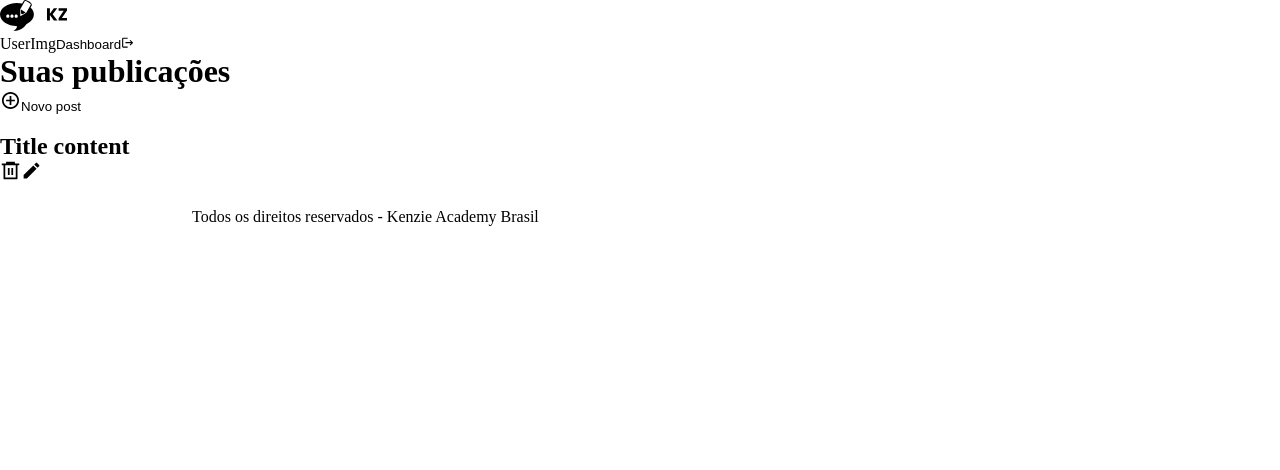
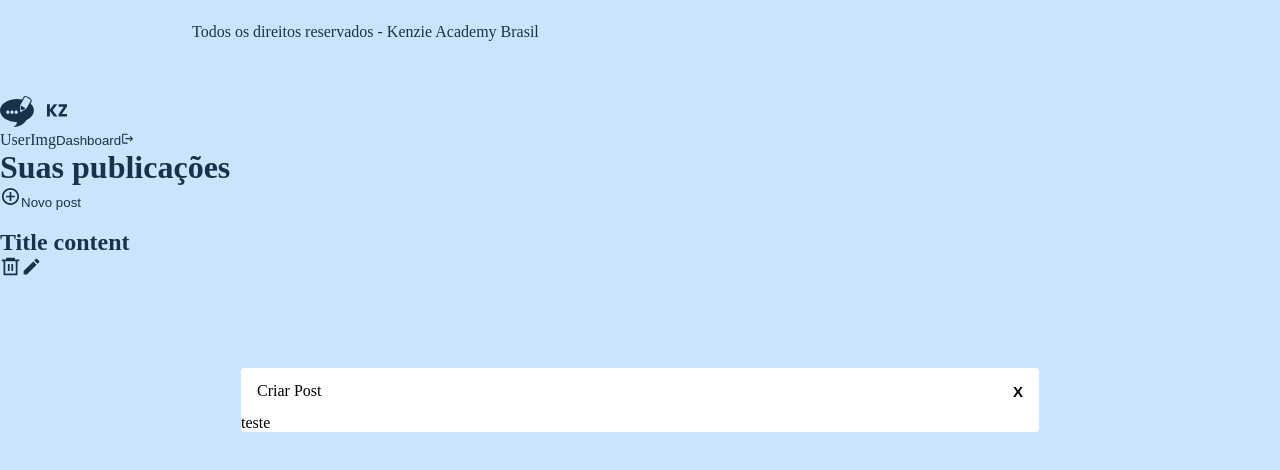
Before and after one commit to Kenzie-Academy-Brasil-Developers/kenzie-feed-entrega-grupo-4, a React (Vite) app: page /dashboard in a window 1280 px wide. Both pictures are taken after a click on the button "Novo post". Shown: the top 470 px of the page. Built offline with nearby package versions, Linux system fonts and the light colour scheme; no server answers.

Commit message:
feate: create modal component and import to dashboard page

```diff
--- /dev/null
+++ b/src/components/Modal/ModalNewPost/index.jsx
@@ -0,0 +1,57 @@
+import { useContext, useEffect, useRef } from "react";
+import { PostsContext } from "../../../providers/PostsContext";
+import styles from "./style.module.scss";
+
+export const ModalNewPost = ({ children }) => {
+  const { setIsOpenModalNewPost } = useContext(PostsContext);
+
+  const modalNewPostRef = useRef(null);
+
+  useEffect(() => {
+    const handleOutClick = (event) => {
+      if (!modalNewPostRef.current?.contains(event.target)) {
+        setIsOpenModalNewPost(false);
+      }
+    };
+
+    window.addEventListener("mousedown", handleOutClick);
+
+    return () => {
+      window.removeEventListener("mousedown", handleOutClick);
+    };
+  }, []);
+
+  const buttonRef = useRef(null);
+
+  useEffect(() => {
+    const handleKeyDown = (event) => {
+      if (event.key === "Escape") {
+        buttonRef.current?.click();
+      }
+    };
+
+    window.addEventListener("keydown", handleKeyDown);
+
+    return () => {
+      window.removeEventListener("keydown", handleKeyDown);
+    };
+  }, []);
+
+  return (
+    <div role="dialog" className={styles.modalOverlay}>
+      <div ref={modalNewPostRef} className={styles.modalBox}>
+        <div className={styles.modalHeader}>
+          <p className="">Criar Post</p>
+          <button
+            ref={buttonRef}
+            className={styles.closeButton}
+            onClick={() => setIsOpenModalNewPost(false)}
+          >
+            X
+          </button>
+        </div>
+        {children}
+      </div>
+    </div>
+  );
+};
--- /dev/null
+++ b/src/components/Modal/ModalNewPost/style.module.scss
@@ -0,0 +1,41 @@
+.modalOverlay {
+  position: fixed;
+  display: flex;
+  justify-content: center;
+  align-items: center;
+
+  inset: 0;
+
+  width: 100%;
+  height: 100vh;
+  background-color: rgba(85, 163, 255, 0.3);
+
+  .modalBox {
+    position: relative;
+    width: 100%;
+    max-width: 798px;
+
+    background-color: var(--color-white);
+
+    border-radius: 3.209px;
+    overflow: hidden;
+
+    .modalHeader {
+      display: flex;
+      justify-content: space-between;
+      align-items: center;
+      background-color: var(--grey-2);
+
+      height: 40px;
+
+      padding: 23px 1rem;
+    }
+
+    .closeButton {
+      color: var(--grey-1);
+      font-size: 15px;
+      font-weight: 600;
+      cursor: pointer;
+    }
+  }
+}
--- a/src/pages/DashboardPage/index.jsx
+++ b/src/pages/DashboardPage/index.jsx
@@ -1,12 +1,19 @@
-import logo  from "../../assets/logo.svg"
+import logo from "../../assets/logo.svg";
 import { MdLogout } from "react-icons/md";
 import { IoMdAddCircleOutline } from "react-icons/io";
 import { FeedList } from "../../components/FeedList";
 import { Footer } from "../../components/Footer";
+import { PostsContext } from "../../providers/PostsContext";
+import { ModalNewPost } from "../../components/Modal/ModalNewPost";
+import { useContext } from "react";
 
 export const DashboardPage = () => {
+  const { isOpenModalNewPost, setIsOpenModalNewPost } =
+    useContext(PostsContext);
   return (
     <>
+      {isOpenModalNewPost ? <ModalNewPost>teste</ModalNewPost> : null}
+      <Footer />
       <header>
         <img src={logo} alt="logo-kz" />
         <div>
@@ -20,7 +27,7 @@ export const DashboardPage = () => {
       <main>
         <div>
           <h1>Suas publicações</h1>
-          <button>
+          <button onClick={() => setIsOpenModalNewPost(true)}>
             <IoMdAddCircleOutline
               title="NewPost"
               aria-label="adicionar post"
@@ -33,7 +40,6 @@ export const DashboardPage = () => {
           <FeedList />
         </div>
       </main>
-      <Footer />
     </>
   );
 };
--- a/src/providers/PostsContext.jsx
+++ b/src/providers/PostsContext.jsx
@@ -1,4 +1,4 @@
-import { createContext } from "react";
+import { createContext, useState } from "react";
 import { apiFeed } from "../services/api";
 import { useMutation, useQuery, useQueryClient } from "react-query";
 import { toast } from "react-toastify";
@@ -6,6 +6,7 @@ import { toast } from "react-toastify";
 export const PostsContext = createContext({});
 
 export const PostsProvider = ({ children }) => {
+  const [isOpenModalNewPost, setIsOpenModalNewPost] = useState(false);
   const client = useQueryClient();
 
   const revalidate = () => {
@@ -18,6 +19,7 @@ export const PostsProvider = ({ children }) => {
       return await apiFeed.get("posts?_embed=likes");
     },
   });
+
   const editPost = useMutation({
     mutationFn: async (formData, postId) => {
       const { token, userId, name } = JSON.parse(
@@ -75,7 +77,14 @@ export const PostsProvider = ({ children }) => {
 
   return (
     <PostsContext.Provider
-      value={{ createPost, editPost, postList, deletePost }}
+      value={{
+        createPost,
+        editPost,
+        postList,
+        deletePost,
+        isOpenModalNewPost,
+        setIsOpenModalNewPost,
+      }}
     >
       {children}
     </PostsContext.Provider>
```
